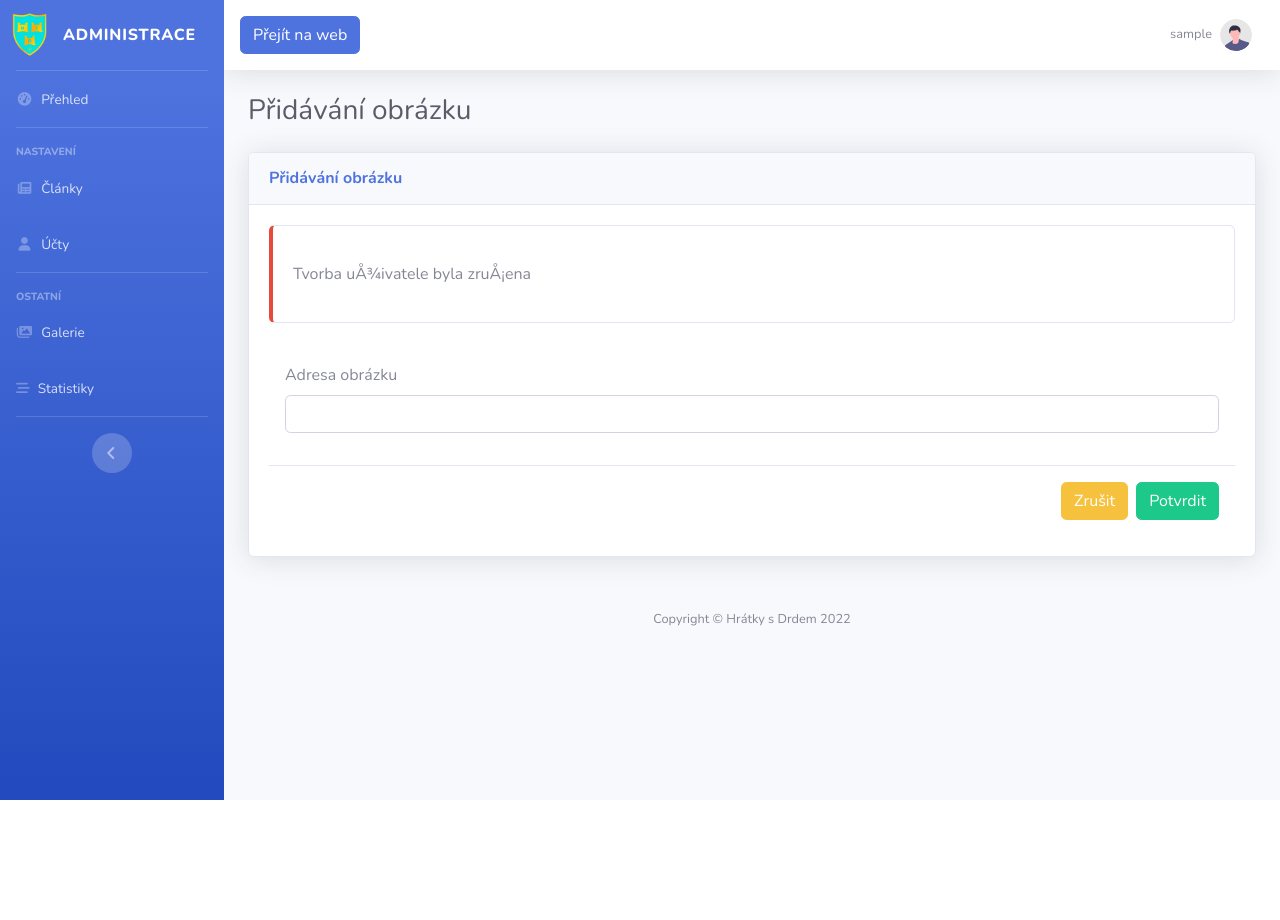
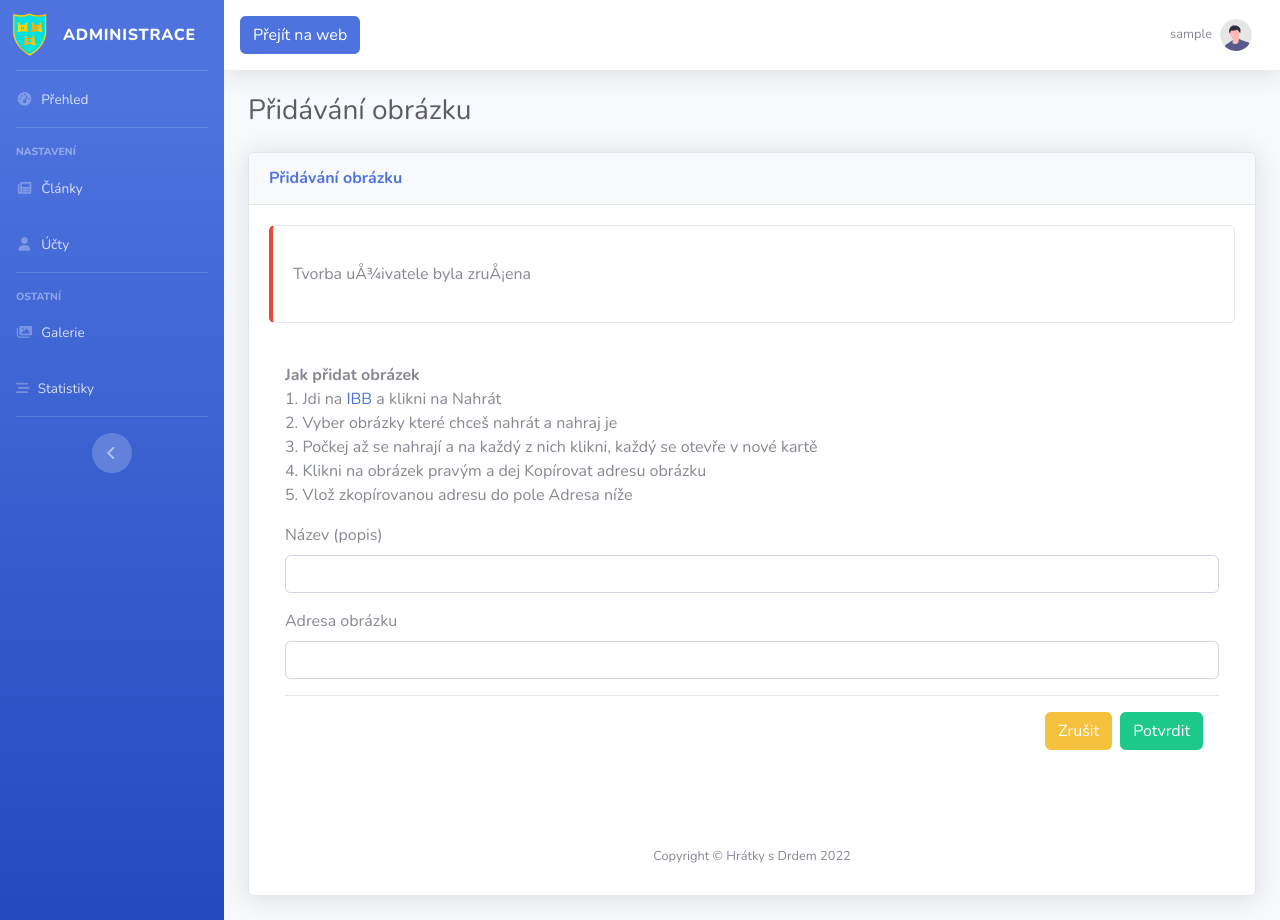
Before and after one commit to Fjuro/hratky-s-drdem, a PHP site: page /admin/gallerycreate.php in a window 1280 px wide. Before the commit the page ends 800 px from the top, so only its background shows below. Run offline with PHP 8.4, Linux system fonts and the light colour scheme; the visitor is signed in with stand-in values (Sample User, id 1); data that the repository does not hold is empty; some libraries are stand-ins or nearby versions.

Commit message:
Update Gallery

```diff
--- a/admin/gallerycreate.php
+++ b/admin/gallerycreate.php
@@ -30,10 +30,20 @@ include('includes/navbar.php');
       <form action="server.php" method="POST">
         <div class="modal-body">
             <div class="form-group">
+                <p><b>Jak přidat obrázek</b><br>
+                1. Jdi na <a href="https://ibb.co">IBB</a> a klikni na Nahrát<br>
+                2. Vyber obrázky které chceš nahrát a nahraj je<br>
+                3. Počkej až se nahrají a na každý z nich klikni, každý se otevře v nové kartě<br>
+                4. Klikni na obrázek pravým a dej Kopírovat adresu obrázku<br>
+                5. Vlož zkopírovanou adresu do pole Adresa níže
+            <div class="form-group">
+                <label>Název (popis)</label>
+                <input type="text" name="gallery_name" class="form-control">
+            </div>
+            <div class="form-group">
                 <label>Adresa obrázku</label>
                 <input type="url" name="gallery_image" class="form-control">
             </div>
-        </div>
         <div class="modal-footer">
             <a href="gallery.php"><button type="button" class="btn btn-warning" data-dismiss="modal">Zrušit</button></a>
             <button type="submit" name="creategallery" class="btn btn-success">Potvrdit</button>
--- a/admin/server.php
+++ b/admin/server.php
@@ -179,8 +179,9 @@ if(isset($_POST['creategallery']))
 {
   $id = $_POST['gallery_id'];
   $image = $_POST['gallery_image'];
+  $name = $_POST['gallery_name'];
 
-  $query = "INSERT INTO gallery (date,title,content) VALUES ('$image')";
+  $query = "INSERT INTO gallery (image,name) VALUES ('$image','$name')";
   $query_run = mysqli_query($connection, $query);
 
   if($query_run)
--- a/includes/header.php
+++ b/includes/header.php
@@ -14,6 +14,7 @@
   <link href="./assets/css/nucleo-svg.css" rel="stylesheet" />
   <!-- Font Awesome Icons -->
   <link rel="stylesheet" href="https://cdnjs.cloudflare.com/ajax/libs/font-awesome/6.0.0/css/all.min.css" integrity="sha512-9usAa10IRO0HhonpyAIVpjrylPvoDwiPUiKdWk5t3PyolY1cOd4DSE0Ga+ri4AuTroPR5aQvXU9xC6qOPnzFeg==" crossorigin="anonymous" referrerpolicy="no-referrer" />
+  <link href="./assets/css/nucleo-svg.css" rel="stylesheet" />
   <!-- CSS Files -->
   <link id="pagestyle" href="./assets/css/soft-design-system.css?v=1.0.5" rel="stylesheet" />
   <link rel="stylesheet" href="https://cdnjs.cloudflare.com/ajax/libs/lightbox2/2.8.2/css/lightbox.min.css">
@@ -50,8 +51,8 @@
           </li>
 
           <li class="nav-item dropdown dropdown-hover mx-2">
-            <a href="about.php" class="nav-link ps-2 d-flex justify-content-between cursor-pointer align-items-center">
-              O nás
+            <a href="gallery.php" class="nav-link ps-2 d-flex justify-content-between cursor-pointer align-items-center">
+              Galerie
             </a>
           </li>
 
```
Also changed, not shown: admin/gallery.php (+5 -3 lines).
